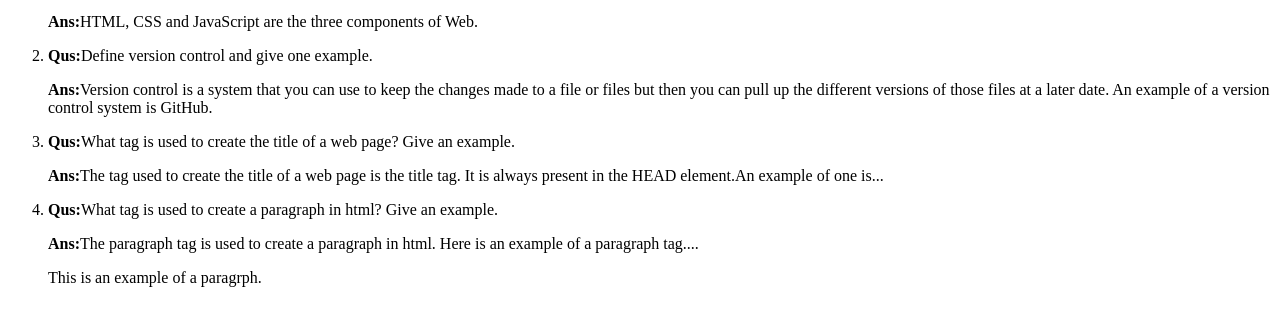
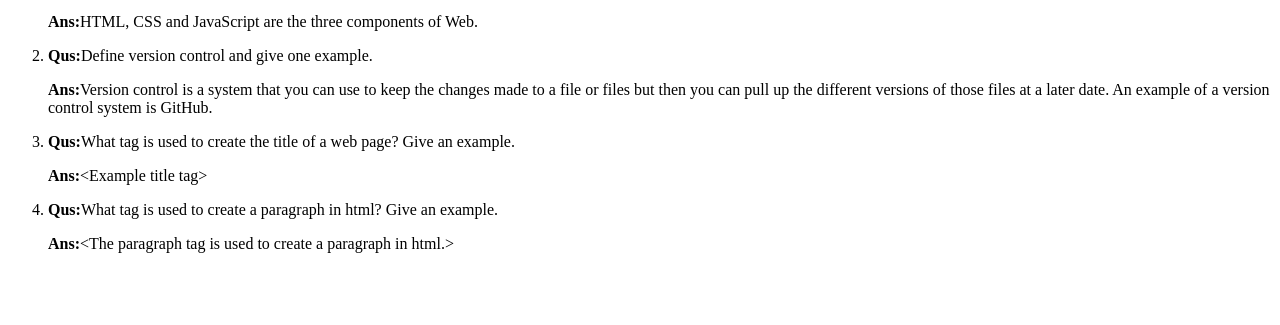
Before and after one commit to sagr0008/sagr0008.github.io, a plain HTML site: page LIB2024/QA/index.html in a window 1280 px wide. Shown: the part 101-426 px from the top of the page. Drawn offline with Linux system fonts and the light colour scheme.

Commit message:
Update answers

```diff
--- a/LIB2024/QA/index.html
+++ b/LIB2024/QA/index.html
@@ -19,14 +19,12 @@
 	<!--Question 3-->
 	<li>
 		<p><strong>Qus:</strong>What tag is used to create the title of a web page? Give an example.</p>
-		<p><strong>Ans:</strong>The tag used to create the title of a web page is the title tag. It is always present in the HEAD element.An example of one is...
-			<title>Example title</title></p>
+		<p><strong>Ans:</strong>&lt;Example title tag&gt;</p>
 	</li>
 	<!--Question 4 -->
 	<li>
 		<p><strong>Qus:</strong>What tag is used to create a paragraph in html? Give an example.</p>
-		<p><strong>Ans:</strong>The paragraph tag is used to create a paragraph in html. Here is an example of a paragraph tag....</p>
-			<p> This is an example of a paragrph.</p>
+		<p><strong>Ans:</strong>&lt;The paragraph tag is used to create a paragraph in html.&gt;</p>
 	</li>
 </ol>
 </body>
```
